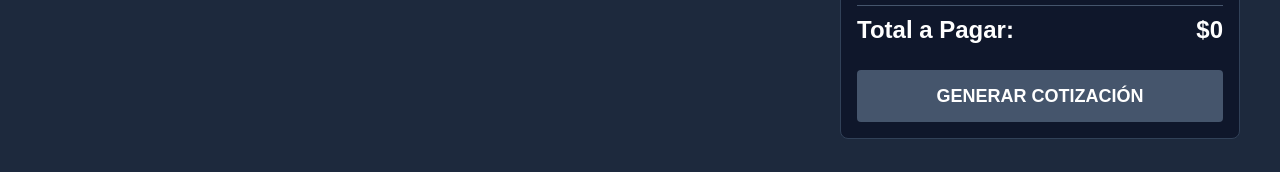
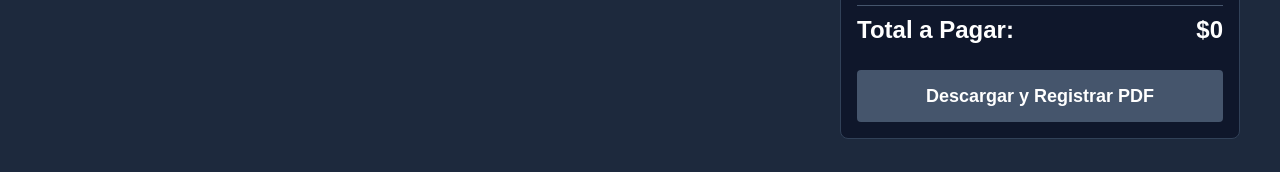
Before and after one commit to macama1/NatsQuote, a Next.js app: page / in a window 1280 px wide. Shown: the part 858-1030 px from the top of the page. Built offline with nearby package versions, Linux system fonts and the light colour scheme; no server answers.

Commit message:
Update QuoteTotals.tsx

```diff
--- a/src/components/QuoteTotals.tsx
+++ b/src/components/QuoteTotals.tsx
@@ -35,7 +35,7 @@ export default function QuoteTotals({
           disabled={isGenerating || !isClientSelected}
           className="w-full mt-4 p-3 bg-orange-600 hover:bg-orange-500 rounded font-bold text-lg transition-transform duration-200 hover:scale-105 disabled:bg-slate-600 disabled:cursor-not-allowed"
         >
-          {isGenerating ? 'PROCESANDO...' : 'GENERAR COTIZACIÓN'}
+          {isGenerating ? 'Generando...' : 'Descargar y Registrar PDF'}
         </button>
       </div>
     </div>
```
